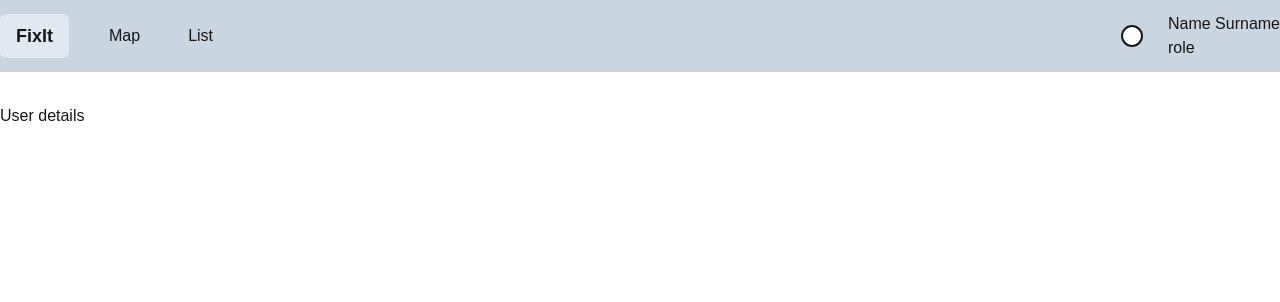
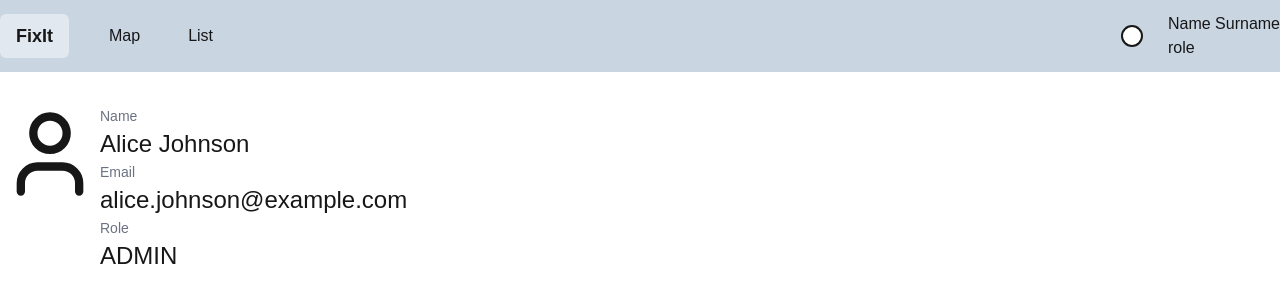
Before and after one commit to adamgabry/FixIt, a Next.js app: page /user/1 in a window 1280 px wide. Shown: the top 302 px of the page. Built offline with nearby package versions, Linux system fonts and the light colour scheme.

Commit message:
feat: set up user and profile page basics

```diff
--- a/src/app/(user-detail)/profile/page.tsx
+++ b/src/app/(user-detail)/profile/page.tsx
@@ -1,3 +1,23 @@
-const ProfilePage = () => 'My profile';
+import NotFound from 'next/dist/client/components/builtin/not-found';
+
+import { ProfileOverview } from '@/modules/user/components/profile-overview';
+import { getUserByIdFacade } from '@/modules/user/facade';
+
+const ProfilePage = async () => {
+	//TODO: get currently logged in user
+	const loggedInUser = await getUserByIdFacade(1);
+
+	if (!loggedInUser) {
+		//TODO: throw error
+		return NotFound();
+	}
+
+	return (
+		<div>
+			<ProfileOverview user={loggedInUser} />
+			{/*TODO: list of user's reported issues*/}
+		</div>
+	);
+};
 
 export default ProfilePage;
--- a/src/app/(user-detail)/user/[id]/page.tsx
+++ b/src/app/(user-detail)/user/[id]/page.tsx
@@ -1,3 +1,23 @@
-const UserPage = () => 'User details';
+import NotFound from 'next/dist/client/components/builtin/not-found';
+
+import { ProfileOverview } from '@/modules/user/components/profile-overview';
+import { getUserByIdFacade } from '@/modules/user/facade';
+
+const UserPage = async ({ params }: { params: Promise<{ id: string }> }) => {
+	const { id } = await params;
+
+	const user = await getUserByIdFacade(Number(id));
+
+	if (!user) {
+		return NotFound();
+	}
+
+	return (
+		<div>
+			<ProfileOverview user={user} />
+			{/*TODO: list of user's reported issues*/}
+		</div>
+	);
+};
 
 export default UserPage;
--- /dev/null
+++ b/src/modules/user/components/profile-overview.tsx
@@ -0,0 +1,25 @@
+import { UserIcon } from 'lucide-react';
+
+import { type User } from '@/modules/user/schema';
+import { LabeledItem } from '@/components/labeled-item';
+
+type ProfileOverviewProps = {
+	user: User;
+};
+
+export const ProfileOverview = ({ user }: ProfileOverviewProps) => (
+	<div className="flex">
+		<UserIcon width={100} height={100} />
+		<ul>
+			<li>
+				<LabeledItem label="Name"> {user.name}</LabeledItem>
+			</li>
+			<li>
+				<LabeledItem label="Email"> {user.email}</LabeledItem>
+			</li>
+			<li>
+				<LabeledItem label="Role"> {user.role}</LabeledItem>
+			</li>
+		</ul>
+	</div>
+);
```
